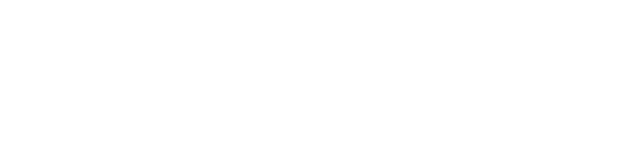
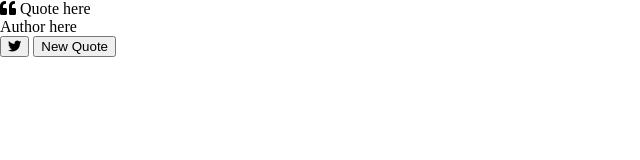
Before and after one commit to Lukasz-Jasionowski/LOTR-Quote-Generator, a plain HTML site: page index.html in a window 1280 px wide. Shown: the whole page, without its empty margins (0-640 px from the left). Drawn offline with Linux system fonts and the light colour scheme.

Commit message:
Create quote, author, buttons and container

```diff
--- a/index.html
+++ b/index.html
@@ -11,6 +11,24 @@
 </head>
 
 <body>
+    <div class="quote-container" id="quote-container">
+        <!-- Quote -->
+        <div class="quote-text">
+            <i class="fas fa-quote-left"></i>
+            <span id="quote">Quote here</span>
+        </div>
+        <!-- Author -->
+        <div class="quote-author">
+            <span id="author">Author here</span>
+        </div>
+        <!-- Buttons -->
+        <div class="button-container">
+            <button class="twitter-button" id="twitter" title="Tweet This!">
+                <i class="fab fa-twitter"></i>
+            </button>
+            <button id="new-quote">New Quote</button>
+        </div>
+    </div>
     <!-- Script -->
     <script src="script.js"></script>
 </body>
```
